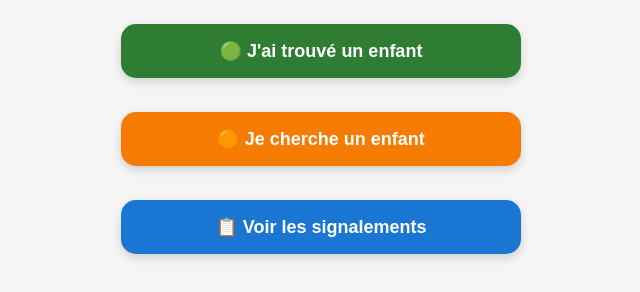
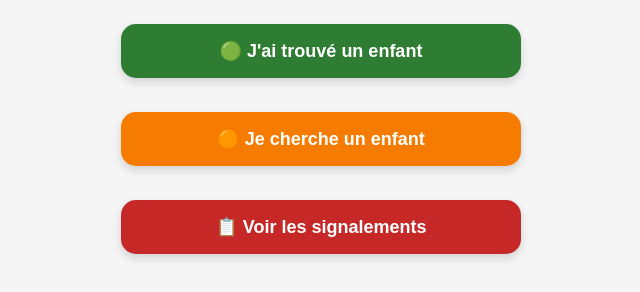
Before and after one commit to symamadou19888-hub/Hale-Bou-Rer, a Flask app: page / in a window 1280 px wide. Shown: the part 508-800 px from the top of the page, without its empty margins (319-959 px from the left). Run offline with Flask 3, Linux system fonts and the light colour scheme; data comes from the database, SQL or seed files in the repository.

Commit message:
Bouton voir signalements en rouge

```diff
--- a/static/css/style.css
+++ b/static/css/style.css
@@ -133,7 +133,7 @@ a {
 }
 
 .accueil button:not(.btn-trouve):not(.btn-perdu) {
-    background: #1976D2;
+    background: #c62828;
     color: white;
 }
 
```
